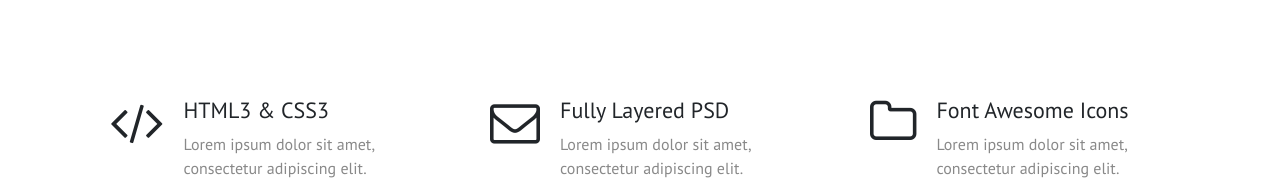
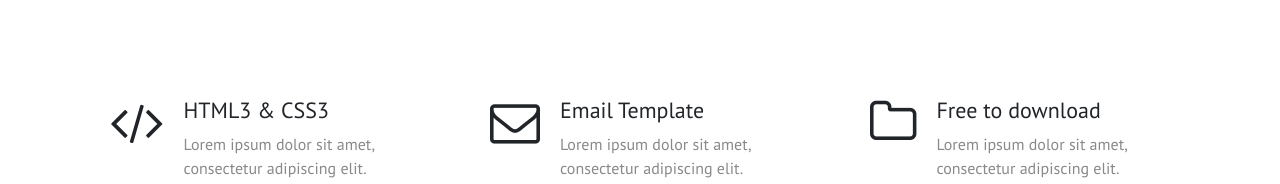
Before and after one commit to faridcse/tinyone, a plain HTML site: page index.html in a window 1280 px wide. Shown: the part 1112-1296 px from the top of the page. Drawn offline with nearby package versions, Linux system fonts and the light colour scheme.

Commit message:
Add files via upload

```diff
--- a/index.html
+++ b/index.html
@@ -135,7 +135,7 @@
           <div class="media">
           <i class="fa fa-envelope-o" class="align-self-start mr-3" alt="..."></i>
           <div class="media-body">
-            <h5 class="mt-0">Fully Layered PSD</h5>
+            <h5 class="mt-0">Email Template</h5>
             <p>Lorem ipsum dolor sit amet,<br/> consectetur adipiscing elit.<br/> Praesent vitae eros eget tellus<br/> tristique bibendum.</p>
           </div>
         </div>
@@ -145,7 +145,7 @@
           <div class="media">
           <i class="fa fa-folder-o" class="align-self-start mr-3" alt="..."></i>
           <div class="media-body">
-            <h5 class="mt-0">Font Awesome Icons</h5>
+            <h5 class="mt-0">Free to download</h5>
             <p>Lorem ipsum dolor sit amet,<br/> consectetur adipiscing elit.<br/> Praesent vitae eros eget tellus<br/> tristique bibendum.</p>
           </div>
         </div>
```
